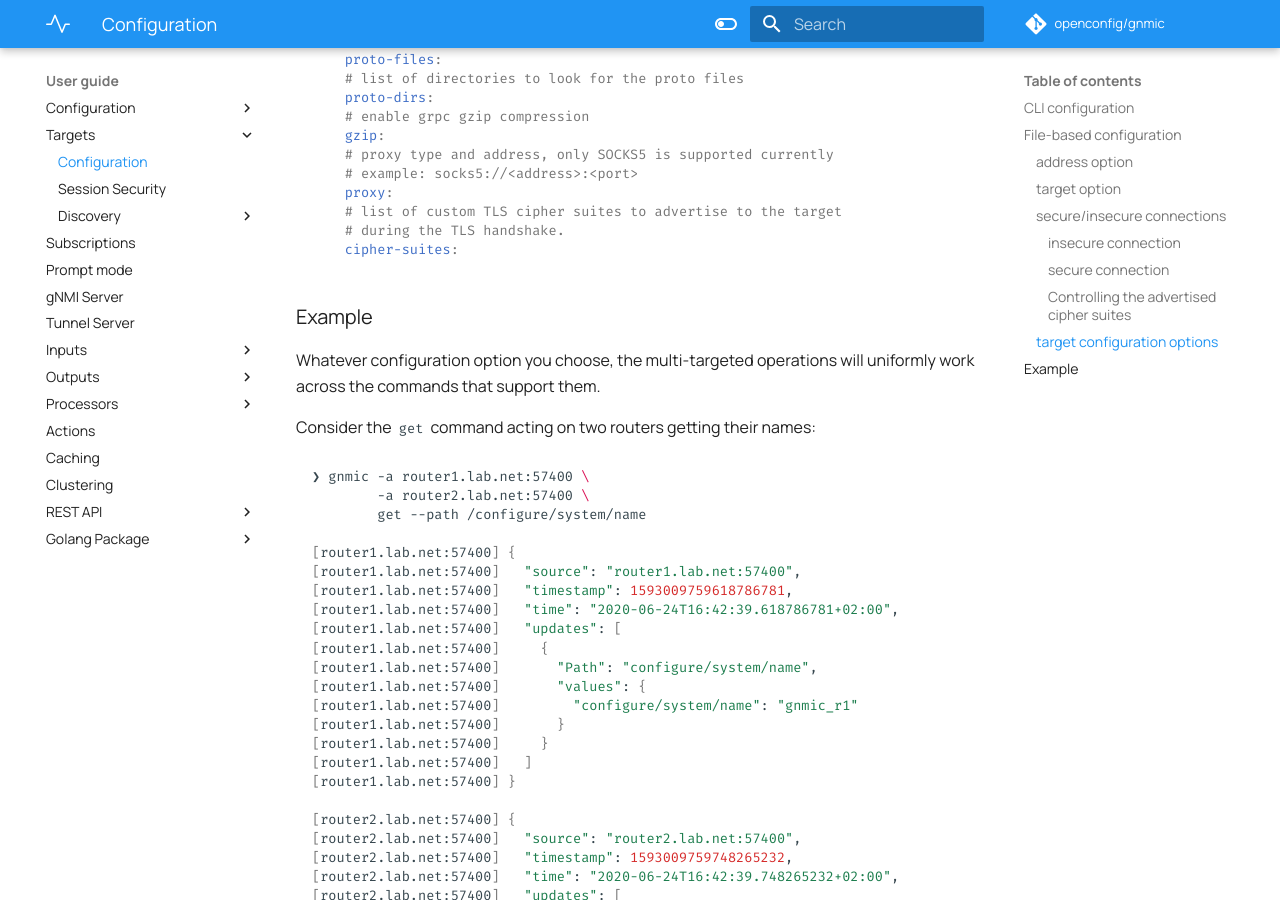
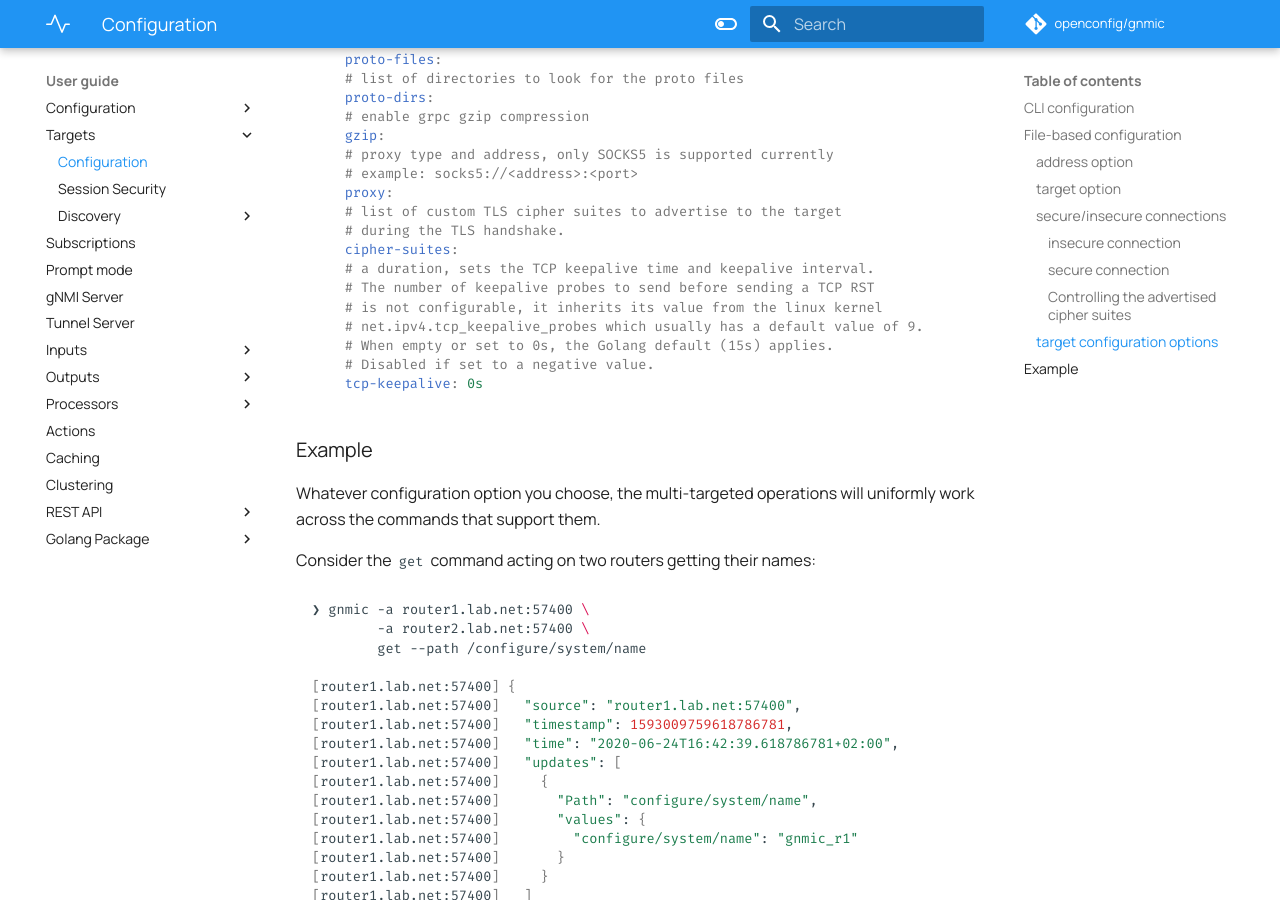
Before and after one commit to openconfig/gnmic, an MkDocs documentation site: the page built from docs/user_guide/targets/targets.md, in a window 1280 px wide and 900 px high, scrolled down 7819 px. Built offline with MkDocs 1.6.1 and Material for MkDocs 9.7.7, drawn with Linux system fonts in a browser that asks for light colours; comment, search, counter and statistics services are not loaded.

Commit message:
Use a custom TCP dialer to be able to set the TCP keepalive time

````diff
--- a/docs/user_guide/targets/targets.md
+++ b/docs/user_guide/targets/targets.md
@@ -287,6 +287,13 @@ targets:
     # list of custom TLS cipher suites to advertise to the target
     # during the TLS handshake.
     cipher-suites:
+    # a duration, sets the TCP keepalive time and keepalive interval.
+    # The number of keepalive probes to send before sending a TCP RST
+    # is not configurable, it inherits its value from the linux kernel
+    # net.ipv4.tcp_keepalive_probes which usually has a default value of 9.
+    # When empty or set to 0s, the Golang default (15s) applies.
+    # Disabled if set to a negative value.
+    tcp-keepalive: 0s
 ```
 
 ### Example
````
Also changed, not shown: 6 other files.
